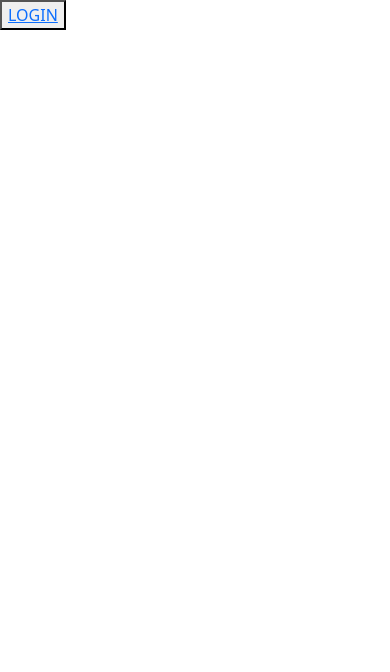
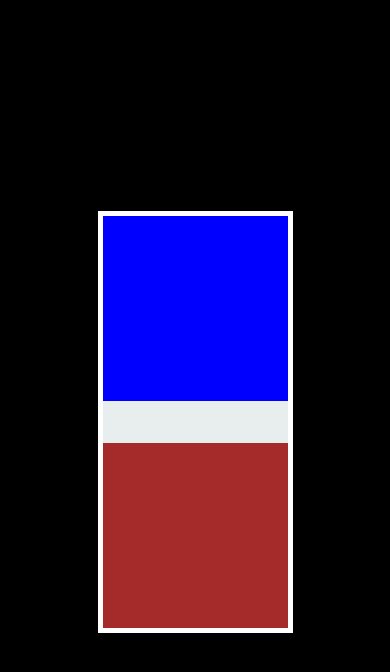
Before and after one commit to paritoshik-98/12-feb-22-react-and-backend, a React (Create React App) app in the folder frontend/: page / in a window 390 px wide. Shown: the top 672 px of the page. Built offline with nearby package versions, Linux system fonts and the light colour scheme.

Commit message:
added landing page responsive

```diff
--- a/frontend/src/LandingPage.js
+++ b/frontend/src/LandingPage.js
@@ -1,10 +1,17 @@
 import React from 'react'
 import {Link} from "react-router-dom";
+import './landing.css'
 export default function LandingPage() {
   return (
-  <>
-    <button><Link to={'/login'}>LOGIN</Link></button>
-    {/* <button><Link to={'/signup'}>SIGNUP</Link></button> */}
-  </>
+  <div className='outer'>
+     <div className='inner'>
+       <div className='login'></div>
+       <div className='register'></div>
+    {/* <button className='btn btn-light'><Link to={'/login'}>LOGIN</Link></button>
+    <button className='btn btn-light'><Link to={'/login'}>LOGIN</Link></button>
+    <button className='btn btn-light'><Link to={'/login'}>LOGIN</Link></button>  */}
+{/* <button><Link to={'/signup'}>SIGNUP</Link></button> */}
+    </div>
+    </div>
   )
 }
--- a/frontend/src/index.css
+++ /dev/null
@@ -1,13 +0,0 @@
-body {
-  margin: 0;
-  font-family: -apple-system, BlinkMacSystemFont, 'Segoe UI', 'Roboto', 'Oxygen',
-    'Ubuntu', 'Cantarell', 'Fira Sans', 'Droid Sans', 'Helvetica Neue',
-    sans-serif;
-  -webkit-font-smoothing: antialiased;
-  -moz-osx-font-smoothing: grayscale;
-}
-
-code {
-  font-family: source-code-pro, Menlo, Monaco, Consolas, 'Courier New',
-    monospace;
-}
--- /dev/null
+++ b/frontend/src/landing.css
@@ -0,0 +1,49 @@
+
+.outer{
+    display: flex;
+    height: 100vh;
+    align-items: center;
+    justify-content: center;
+    background-color: black;
+}
+.inner {
+    width: 50vw;
+    height: 50vh;
+    background-color: rgb(232, 238, 238);
+    display: flex;
+    flex-direction: column;
+    border: 5px solid white;
+    justify-content: space-between;
+}
+
+.login{
+    width: 100;
+    height: 45%;
+    background-color: blue;
+}
+
+.register{
+    width: 100%;
+        height: 45%;
+    background-color:brown;
+}
+
+
+/* screen greater than 768 px */
+
+@media screen and (min-width: 768px) {
+    .inner {
+        flex-direction: row;
+        justify-content: space-between;
+    }
+
+    .login{
+        width: 45%;
+    height: 100%;
+    }
+
+    .register{
+        width: 45%;
+    height: 100%;
+    }
+}
```
Also changed, not shown: frontend/src/Components/LandingPage.js (added), frontend/src/Components/landing.css (added).
